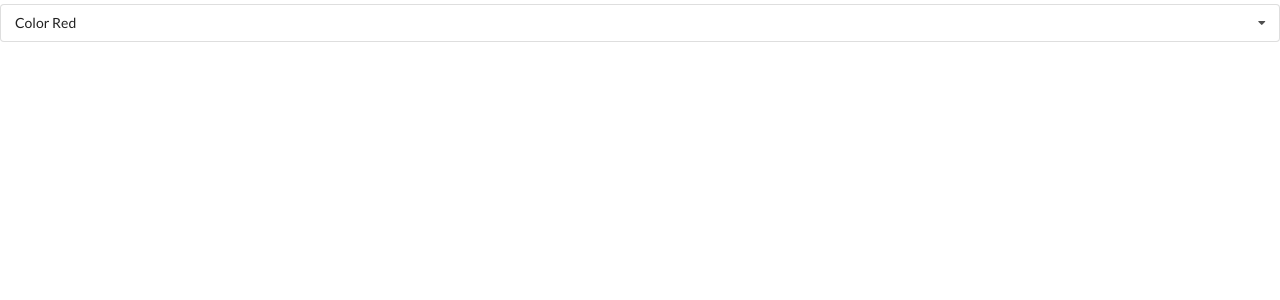
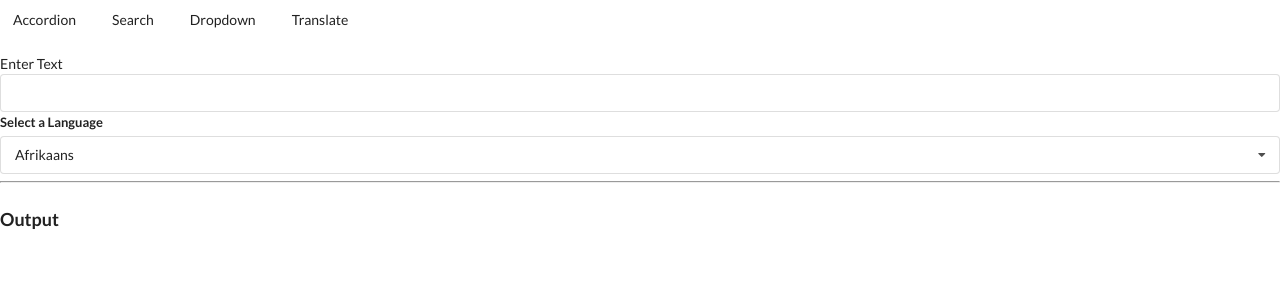
Before and after one commit to RicardoMil99/widgets, a React (Create React App) app: page /translate in a window 1280 px wide. Shown: the top 300 px of the page. Built offline with nearby package versions, Linux system fonts and the light colour scheme; no server answers.

Commit message:
Widgets done

```diff
--- a/src/App.js
+++ b/src/App.js
@@ -3,6 +3,8 @@
 import Search from './components/Search';
 import Dropdown from './components/Dropdown';
 import Translate from './components/Translate';
+import Route from './components/Route';
+import Header from './components/Header';
 
 const items = [
   {
@@ -32,14 +34,26 @@
 
 export default () => {
   const [selected, setSelected] = useState(options[0]);
-
   return (
     <div>
-      <Dropdown
+      <Header />
+      <Route path='/'>
+        <Accordion items={items} />
+      </Route>
+      <Route path='/list'>
+        <Search />
+      </Route>
+      <Route path='/dropdown'>
+        <Dropdown
+        label='Select a color'
+        options={options}
         selected={selected}
         onSelectedChange={setSelected}
-        options={options}
-      />
+        />
+      </Route>
+      <Route path='/translate'>
+        <Translate />
+      </Route>
     </div>
   );
 };
--- a/src/components/Convert.js
+++ b/src/components/Convert.js
@@ -1,11 +1,44 @@
 import React, { useState, useEffect } from "react";
+import axios from "axios";
 
 const Convert = ({ language, text }) => {
+  const [translated, setTranslated] = useState('');
+  const[debouncedText, setDebouncedText] = useState(text);
   useEffect(() => {
-    console.log('New language');
-  }, [language, text]);
+    const timerId = setTimeout(() => {
+      setDebouncedText(text);
+    }, 500);
 
-  return <div />;
+    return () => {
+      clearTimeout(timerId);
+    }
+  },[text]);
+
+  useEffect(() => {
+    const doTranslation = async () => {
+      const { data } = await axios.post(
+        'https://translation.googleapis.com/language/translate/v2',
+        {},
+        {
+          params: {
+            q: debouncedText,
+            target: language.value,
+            key: 'AIzaSyCHUCmpR7cT_yDFHC98CZJy2LTms-IwDlM',
+          },
+        }
+      );
+
+      setTranslated(data.data.translations[0].translatedText);
+    };
+    doTranslation();
+  }, [language, debouncedText]);
+
+  return (
+    <div>
+      <h1 className="ui header">{translated}</h1>
+    </div>
+  );
+
 };
 
 export default Convert;
--- a/src/components/Dropdown.js
+++ b/src/components/Dropdown.js
@@ -5,13 +5,19 @@
   const ref = useRef();
 
   useEffect(() => {
-    document.body.addEventListener('click', (event) => {
+    const onBodyClick = (event) => {
       if (ref.current.contains(event.target)){
         return;
       }
 
       setOpen(false);
-    });
+    };
+
+    document.body.addEventListener('click', onBodyClick);
+
+    return () => {
+      document.body.removeEventListener('click', onBodyClick);
+    };
   }, []);
 
   const renderedOptions = options.map((option) => {
--- /dev/null
+++ b/src/components/Header.js
@@ -0,0 +1,24 @@
+import React from "react";
+import Link from "./Link";
+
+const Header = () => {
+  return (
+    <div className="ui secondary poiting menu">
+      <Link href='/' className="item">
+        Accordion
+      </Link>
+      <Link href='/list' className="item">
+        Search
+      </Link>
+      <Link href='/dropdown' className="item">
+        Dropdown
+      </Link>
+      <Link href='/translate' className="item">
+        Translate
+      </Link>
+
+    </div>
+  );
+};
+
+export default Header;
--- /dev/null
+++ b/src/components/Link.js
@@ -0,0 +1,23 @@
+import React from "react";
+
+const Link = ({ className, href, children }) => {
+  const onClick = (event) => {
+    if(event.metaKey || event.ctrlKey) {
+      return;
+    }
+
+    event.preventDefault();
+    window.history.pushState({}, '', href);
+
+    const navEvent = new PopStateEvent('popstate');
+    window.dispatchEvent(navEvent);
+  };
+
+  return (
+    <a onClick={onClick} className={className} href={href}>
+      {children}
+    </a>
+  );
+};
+
+export default Link;
--- /dev/null
+++ b/src/components/Route.js
@@ -0,0 +1,21 @@
+import { useEffect, useState } from "react";
+
+const Route = ({ path, children }) => {
+  const [currentPath, setCurrentPath] = useState(window.location.pathname);
+
+  useEffect(() => {
+    const onLocationChange = () => {
+      setCurrentPath(window.location.pathname);
+    };
+
+    window.addEventListener('popstate', onLocationChange);
+
+    return () => {
+      window.removeEventListener('popstate', onLocationChange);
+    }
+  }, []);
+
+    return currentPath === path ? children : null;
+  };
+
+export default Route ;
--- a/src/components/Translate.js
+++ b/src/components/Translate.js
@@ -1,4 +1,3 @@
-// AIzaSyCHUCmpR7cT_yDFHC98CZJy2LTms-IwDlM
 import React, { useState } from "react";
 import Dropdown from './Dropdown';
 import Convert from "./Convert";
@@ -22,6 +21,10 @@
   {
     label:'Dutch',
     value: 'nl',
+  },
+  {
+    label:'French',
+    value: 'fr',
   },
 ];
 
```
